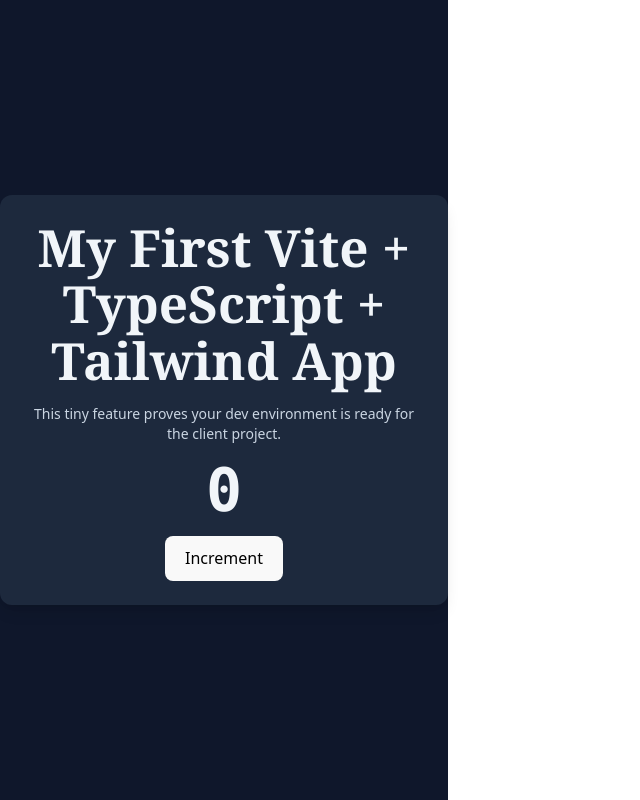
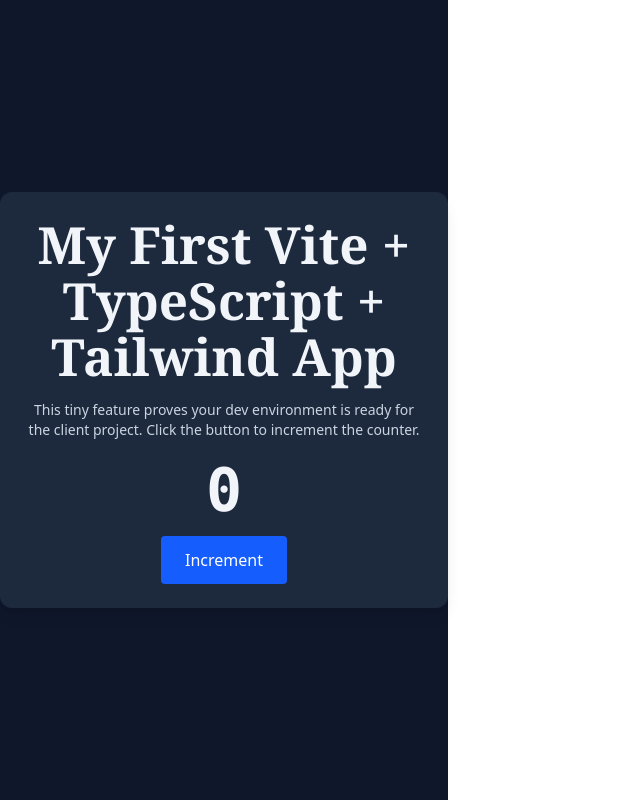
Before and after one commit to quangphatmai/dwdd2720, a React (Vite) app: page / in a window 1280 px wide. Shown: the whole page, without its empty margins (0-640 px from the left). Built offline with nearby package versions, Linux system fonts and the light colour scheme.

Commit message:
fix: update project name and improve button styling in App component

```diff
--- a/index.html
+++ b/index.html
@@ -4,7 +4,7 @@
     <meta charset="UTF-8" />
     <link rel="icon" type="image/svg+xml" href="/vite.svg" />
     <meta name="viewport" content="width=device-width, initial-scale=1.0" />
-    <title>practice-vite-1</title>
+    <title>ts-intro-vite</title>
   </head>
   <body>
     <div id="root"></div>
--- a/package.json
+++ b/package.json
@@ -1,5 +1,5 @@
 {
-  "name": "practice-vite-1",
+  "name": "ts-intro-vite",
   "private": true,
   "version": "0.0.0",
   "type": "module",
--- a/src/App.tsx
+++ b/src/App.tsx
@@ -17,15 +17,16 @@
           My First Vite + TypeScript + Tailwind App
         </h1>
 
-        <p className="mb-4 text-sm text-slate-300 text-center">
-          This tiny feature proves your dev environment is ready for the client project.
+        <p className="mb-5 text-sm text-slate-300 text-center">
+          This tiny feature proves your dev environment is ready for the client project. Click the button to
+          increment the counter.
         </p>
         <div className="flex flex-col items-center gap-4">
           <div className="text-6xl font-mono font-semibold">{count}</div>
           <button
             type="button"
             onClick={handleIncrement}
-            className="px-4 py-2 rounded-lg bg-emerald-500 hover:bg-emerald-600 active:bg-emerald-700 transition-colors text-black font-medium"
+            className="px-6 py-3 bg-blue-600 hover:bg-blue-700 rounded text-white font-medium transition-colors cursor-pointer"
           >
             Increment
           </button>
--- a/src/index.css
+++ b/src/index.css
@@ -37,17 +37,7 @@
   line-height: 1.1;
 }
 
-button {
-  border-radius: 8px;
-  border: 1px solid transparent;
-  padding: 0.6em 1.2em;
-  font-size: 1em;
-  font-weight: 500;
-  font-family: inherit;
-  background-color: #1a1a1a;
-  cursor: pointer;
-  transition: border-color 0.25s;
-}
+
 button:hover {
   border-color: #646cff;
 }
@@ -64,7 +54,5 @@
   a:hover {
     color: #747bff;
   }
-  button {
-    background-color: #f9f9f9;
-  }
+
 }
```
